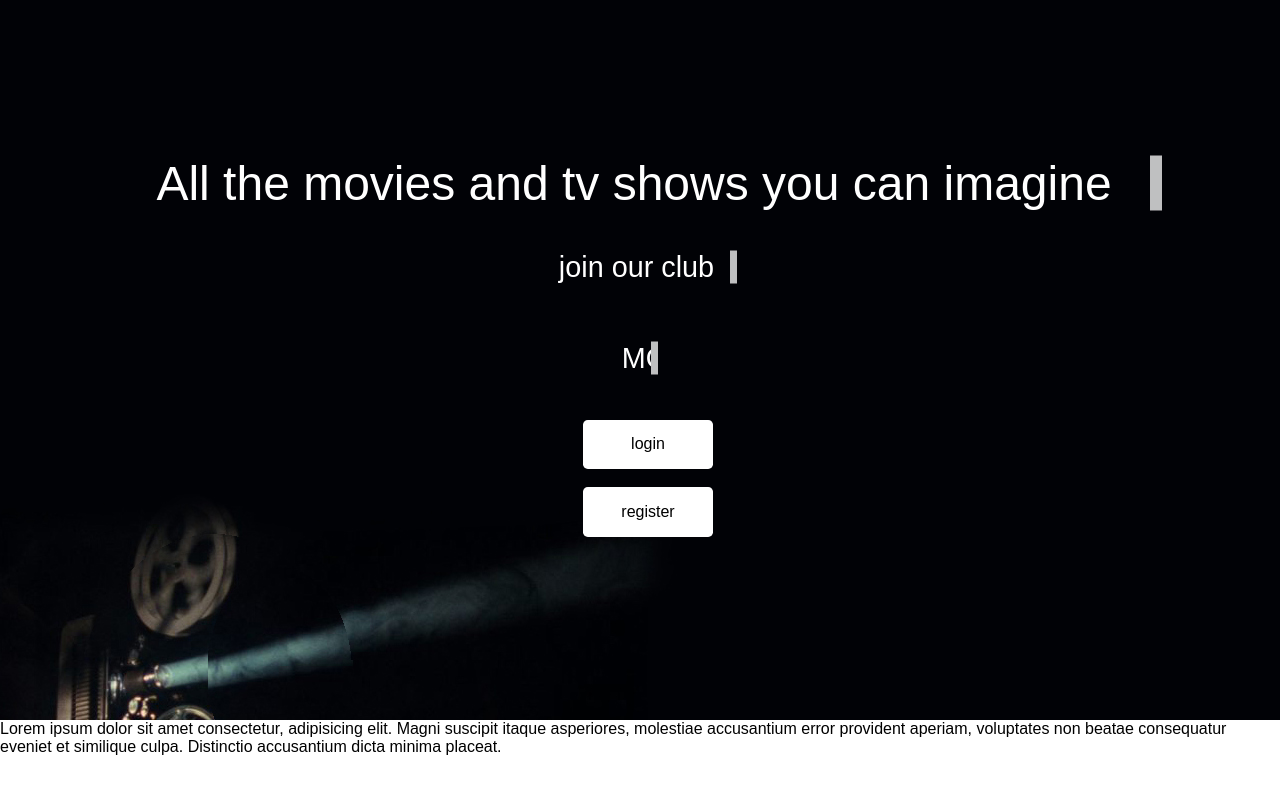
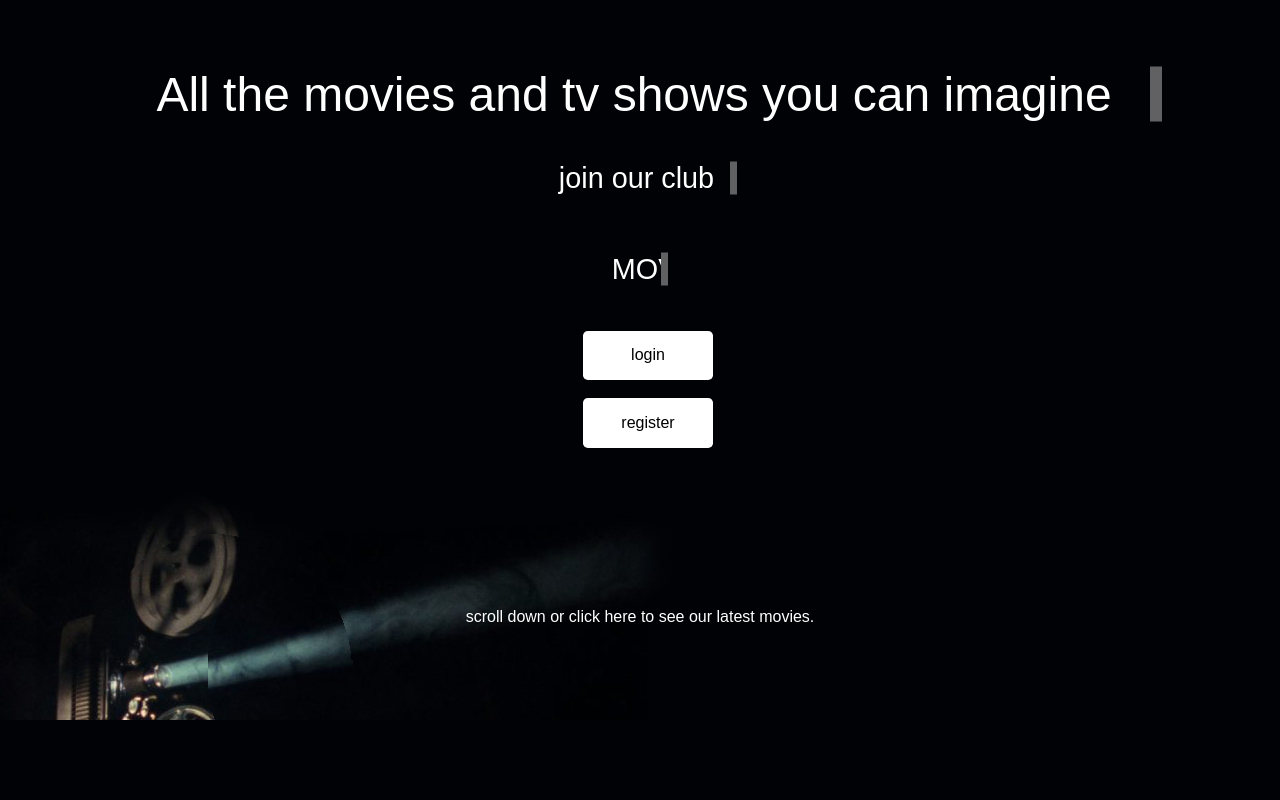
Before and after one commit to suku60/moviesaurus_frontend, a React (Create React App) app: page / in a window 1280 px wide. Shown: the top 800 px of the page. Built offline with nearby package versions, Linux system fonts and the light colour scheme; a web font is replaced by a local one.

Commit message:
Fix: register button now only shows when all data fields are full. Redux added. Next step: use redux to preserve usedata if user presses cancel at register view

```diff
--- a/src/Containers/Home/Home.css
+++ b/src/Containers/Home/Home.css
@@ -3,6 +3,8 @@
     --color-main-light-1:white;
     --color-main-light-2:whitesmoke;
     --color-main-light-3:hsl(37, 38%, 60%);
+
+    --color-main-vivid-1: hsl(60, 100%, 73%);
 
     --color-main-dark-1:hsl(37, 32%, 20%);
     --color-main-dark-2:hsl(37, 62%, 10%);
@@ -13,6 +15,14 @@
     --transition-fast: .1s;
     --transition-med: .5s;
     --transition-slow: .9s;
+}
+
+a{
+  color: var(--color-main-light-1);
+
+  text-decoration: none;
+
+  transition: var(--transition-slow);
 }
 
 /* ANIMATION */
@@ -84,6 +94,21 @@
 
 .box_home {
 
+  height: 180vh;
+  width: 100vw;
+
+  background-color: var(--color-main-dark-3);
+
+  color: var(--color-main-light-1);
+
+  display: flex;
+  flex-direction: column;
+  justify-content: flex-start;
+  align-items: center;
+}
+
+.box_home_top_view,
+.box_home_bot_view {
   background-image: url(../../img/background.jpg);
   background-repeat: no-repeat;
 
@@ -100,7 +125,25 @@
   align-items: center;
 }
 
+#movies_carrousel{
+  transition: var(--transition-slow);
+}
+
 #description {
   font-size: 3em;
   margin: 0;
 }
+
+#scroll_description{
+  margin-top: 10em;
+
+  color: var(--color-main-light-1);
+
+  display: flex;
+
+  cursor: pointer;
+}
+
+#scroll_description:hover {
+  color: var(--color-main-vivid-1);
+}
--- a/src/Containers/Home/Home.jsx
+++ b/src/Containers/Home/Home.jsx
@@ -1,7 +1,6 @@
 import React, {useEffect, useState} from "react";
 import './Home.css';
 import NavigationButton from "../../Components/NavigationButton/NavigationButton";
-
 
 const Home = () => {
 // HOOKS
@@ -17,6 +16,7 @@ useEffect(()=>{
 
 });
 
+
 // handlers
 
 // local functions
@@ -31,12 +31,18 @@ useEffect(()=>{
 
     return (
        <div className="box_home">
+           <div className="box_home_top_view">
                <p className="text_homeView animation_typewriter_description" id="description">All the movies and tv shows you can imagine</p>
                <p className="text_homeView animation_typewriter_join">join our club</p>
                <p className="text_homeView animation_typewriter">MOVIESAURUS</p>
                <NavigationButton viewNameDisplay={"login"} pathUrl={"/login"}/>
                <br/>
                <NavigationButton viewNameDisplay={"register"} pathUrl={"/register"}/>
+               <div className="full_form_box_container" id="scroll_description"><a href="#movies_carrousel">scroll down or click here to see our latest movies.</a>
+              </div>
+           </div>
+           <div className="box_home_bot_view" id="movies_carrousel">hello im the bot view for the latest movies
+           </div>
            </div>
     )
 }
--- a/src/Containers/Register/Register.jsx
+++ b/src/Containers/Register/Register.jsx
@@ -3,7 +3,7 @@ import { useNavigate } from "react-router-dom";
 import axios from 'axios';
 import './Register.css';
 import {validations} from '../../utilities';
-import NavigationButton_2 from "../../Components/CancelButton/CancelButton";
+import CancelButton from "../../Components/CancelButton/CancelButton";
 
 const Register = () => {
 
@@ -12,11 +12,11 @@ const Register = () => {
     // HOOKS HERE: These are the data that the website will be reading continiously
 
     const [userData, setUserData] = useState({
-        // name: "",
-        // birthdate: "",
-        // username: "",
-        // password: "",
-        // email: ""
+        name: "",
+        birthdate: "",
+        username: "",
+        password: "",
+        email: ""
     });
 
     const [validationMessage, setValidationMessage] = useState("");
@@ -26,8 +26,7 @@ const Register = () => {
     const [displayUser, setDisplayUser] = useState("");
     const [displayPass, setDisplayPass] = useState("");
     const [displayEmail, setDisplayEmail] = useState("");
-    const [displayRegisterButton, setDisplayRegisterButton] = useState({display: "flex"});
-
+    const [displayRegisterButton, setDisplayRegisterButton] = useState({display: "none"});
     const [transparency, setTransparency] = useState("flex");
 
     // useEffect: First one will execute itself when the app runs
@@ -39,19 +38,25 @@ const Register = () => {
 
 
     useEffect(()=>{
-    //   if(userData.name == "" && userData.birthdate == "" && userData.username == "" && userData.password == "" && userData.email == ""){
-    //   setDisplayRegisterButton("flex");
-    // }else{
-    //   setDisplayRegisterButton("flex")
-    // }
-  });
+
+
+  },[displayRegisterButton]);
 
     // HANDLER:
+
+    const showRegisterButton = (e) => {
+       if(userData.name !== "" && userData.birthdate !== "" && userData.username !== "" && userData.password !== "" && userData.email !== ""){
+        setDisplayRegisterButton("flex");
+      }else{
+        setDisplayRegisterButton("none")
+      }
+    }
 
     const fillUserData = (e) => {
         setUserData({...userData,
         [e.target.name]: e.target.value})
     };
+
 
     console.log(userData)
 
@@ -116,7 +121,12 @@ const Register = () => {
 
       let errorDisplay = "";
 
+      console.log("ERRORDISPLAY1 HERE", errorDisplay)
+
       let rawUserData = Object.entries(userData);
+
+      console.log("rawuserdata Inside senduserdata", rawUserData)
+
 
       // Raw data user will be the array we will get after error check
 
@@ -142,9 +152,11 @@ const Register = () => {
       // }
 
       for(let field of rawUserData){
+
+        console.log("RAWUSERDATA HERE", rawUserData)
         // error / validations
         errorDisplay = validations[field[0],field[1]];
-
+console.log("ERROR DISPLAY", errorDisplay)
         if(errorDisplay !== "valid"){
           setValidationMessage(errorDisplay);
           return;
@@ -153,6 +165,8 @@ const Register = () => {
 
         };
       };
+
+      console.log("si no aparezco no va bien ;(")
 
       // Build the body for the post data send.
 
@@ -168,6 +182,7 @@ const Register = () => {
 
         let dataResponse = await axios.post("http://localhost:3000/users/new", dataBody);
 
+console.log("HELLO IM THE RESPONSE",dataResponse)
 
       setTimeout(() => {
         desiredView("/login")
@@ -215,7 +230,7 @@ const Register = () => {
                     </div>
                     <div className="input_box">
                         <input type="name" name="name" id="input_name" title="name"
-                        autoComplete="off" onChange={(e)=>{fillUserData(e)}} style={{display : transparency}}/>
+                        autoComplete="off" onChange={(e)=>{fillUserData(e); showRegisterButton(e)}} style={{display : transparency}}/>
                         <div className="input_box_back" style={{display : transparency}}  onClick={()=>{changeDisplayName()}}>hide
                         </div>
                     </div>
@@ -225,7 +240,7 @@ const Register = () => {
                     </div>
                     <div className="input_box">
                     <input className="form_input" type="birthdate" name="birthdate" id="input_birthdate" title="birthdate"
-                    autoComplete="off" onChange={(e)=>{fillUserData(e)}} style={{display : transparency}} />
+                    autoComplete="off" onChange={(e)=>{fillUserData(e); showRegisterButton(e)}} style={{display : transparency}} />
                     <div className="input_box_back" style={{display : transparency}}  onClick={()=>{changeDisplayBirth()}}>hide
                     </div>
                 </div>
@@ -235,7 +250,7 @@ const Register = () => {
                     </div>
                     <div className="input_box">
                         <input className="form_input" type="username" name="username" id="input_username" title="username"
-                        autoComplete="off" onChange={(e)=>{fillUserData(e)}} style={{display : transparency}} />
+                        autoComplete="off" onChange={(e)=>{fillUserData(e); showRegisterButton(e)}} style={{display : transparency}} />
                         <div className="input_box_back" style={{display : transparency}}  onClick={()=>{changeDisplayUser()}}>hide
                         </div>
                     </div>
@@ -245,7 +260,7 @@ const Register = () => {
                     </div>
                     <div className="input_box">
                     <input className="form_input" type="password" name="password" id="input_password" title="password"
-                    autoComplete="off" onChange={(e)=>{fillUserData(e)}} style={{display : transparency}} />
+                    autoComplete="off" onChange={(e)=>{fillUserData(e); showRegisterButton(e)}} style={{display : transparency}} />
                     <div className="input_box_back" style={{display : transparency}}  onClick={()=>{changeDisplayPass()}}>hide
                     </div>
                 </div>
@@ -255,16 +270,17 @@ const Register = () => {
                     </div>
                     <div className="input_box">
                          <input className="form_input" type="email" name="email" id="input_email" title="email"
-                         autoComplete="off" onChange={(e)=>{fillUserData(e)}} style={{display : transparency}} />
+                         autoComplete="off" onChange={(e)=>{fillUserData(e); showRegisterButton(e)}} style={{display : transparency}} />
                          <div className="input_box_back" style={{display : transparency}}  onClick={()=>{changeDisplayEmail()}}>hide
                          </div>
                     </div>
                 </div>
             </div>
             <div className="full_form_box_container" id="bot_form_box">
-                <div className="full_form_box_line" id="register_button" onClick={()=>sendUserData()} style={{display : displayRegisterButton}}>register
+                <div className="full_form_box_line" id="register_button" onClick={()=>sendUserData()} onChange={(e)=>{showRegisterButton(e)}} style={{display : displayRegisterButton}}>register
                 </div>
-                <NavigationButton_2 viewNameDisplay={"cancel"} pathUrl={"/"}/>
+                <CancelButton viewNameDisplay={"cancel"} pathUrl={"/"}/>
+                {validationMessage}
             </div>
         </div>
     </div>
```
Also changed, not shown: src/Containers/Register/Register.css (+13 -0 lines), 1 other file (tests, documents, lock files or other folders). Lines whose indentation alone changed are shown as unchanged.
